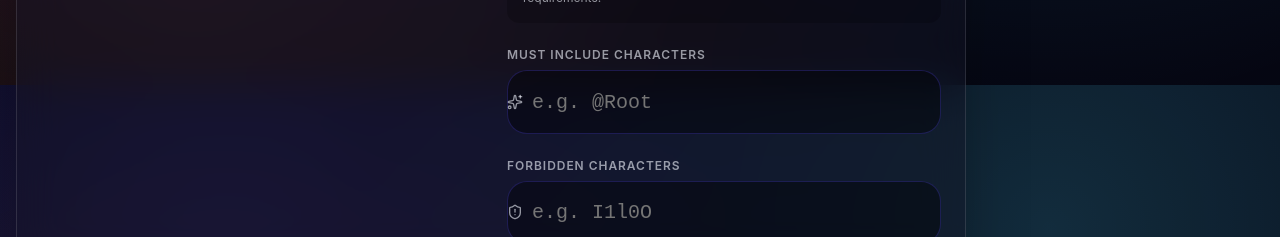
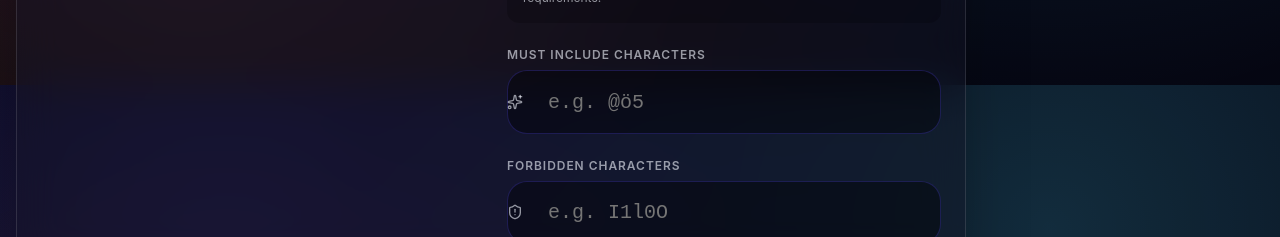
Before and after one commit to WireSwarm/UnknownSecret, a React (Vite) app: page / in a window 1280 px wide. Shown: the part 715-952 px from the top of the page. Built offline with nearby package versions, Linux system fonts and the light colour scheme.

Commit message:
fix : input placeholder

```diff
--- a/src/components/generator/GeneratorPanel.jsx
+++ b/src/components/generator/GeneratorPanel.jsx
@@ -274,7 +274,7 @@ export function GeneratorPanel({ onCopyPassword }) {
                         <Input
                             id="must-include-input"
                             label="Must Include Characters"
-                            placeholder="e.g. @Root"
+                            placeholder="e.g. @ö5"
                             value={config.include}
                             onChange={(e) => setConfig({ ...config, include: e.target.value })}
                             icon={<Sparkles size={16} />}
--- a/src/components/ui/Input.jsx
+++ b/src/components/ui/Input.jsx
@@ -13,12 +13,20 @@ export function Input({
             {label && <label className="label-text" id={props.id ? `${props.id}-label` : undefined}>{label}</label>}
             <div className="input-wrapper relative" id={props.id ? `${props.id}-container` : undefined}>
                 {icon && (
-                    <div className="absolute left-3 flex items-center h-full text-muted" style={{ color: 'var(--text-muted)' }} id={props.id ? `${props.id}-icon` : undefined}>
+                    <div
+                        className="absolute flex items-center h-full text-muted"
+                        style={{ left: '1 rem', color: 'var(--text-muted)', zIndex: 10 }}
+                        id={props.id ? `${props.id}-icon` : undefined}
+                    >
                         {icon}
                     </div>
                 )}
                 <input
-                    className={`input-field ${icon ? 'pl-10' : ''} ${className}`}
+                    className={`input-field ${className}`}
+                    style={{
+                        paddingLeft: icon ? '2.5rem' : undefined,
+                        ...props.style
+                    }}
                     id={props.id}
                     {...props}
                 />
```
